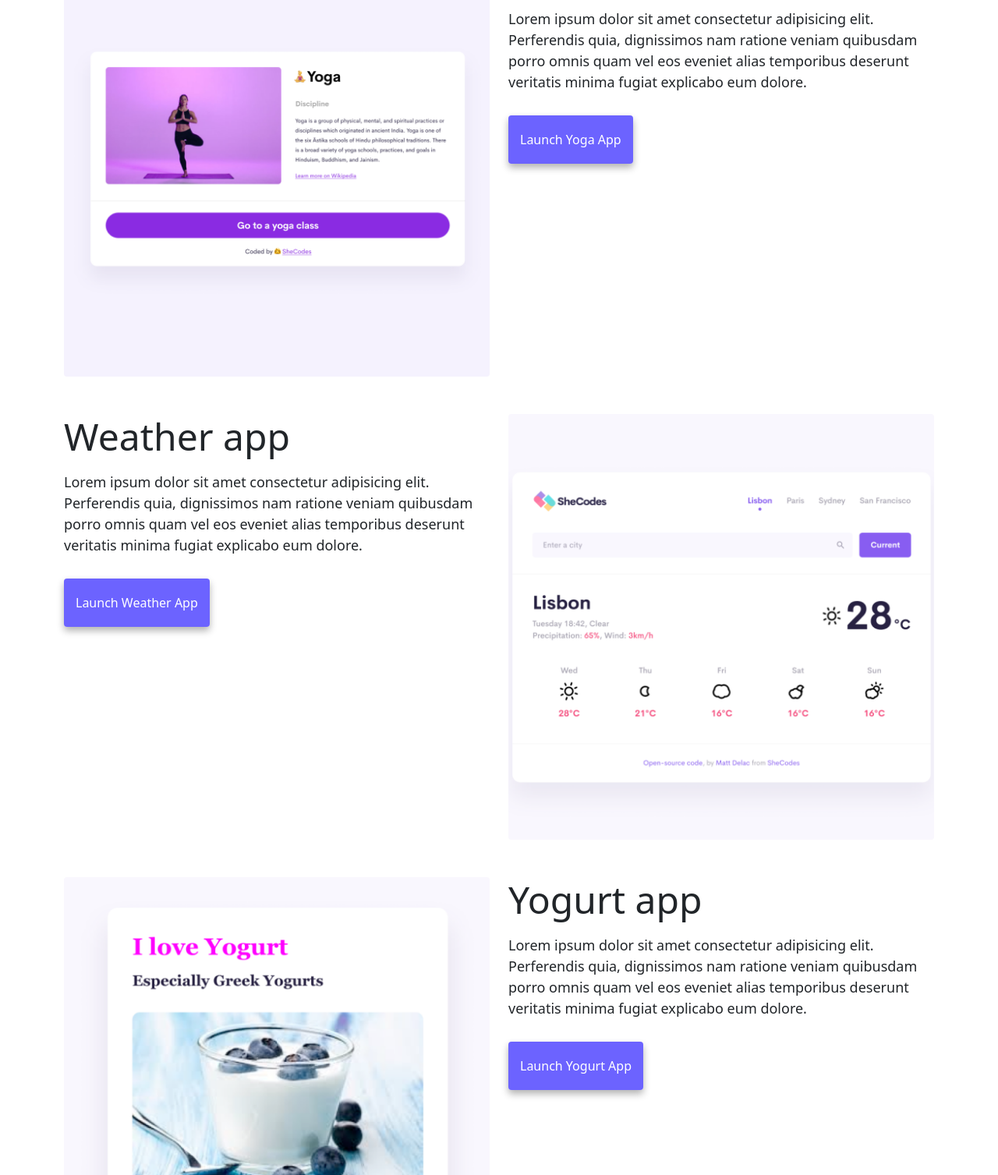
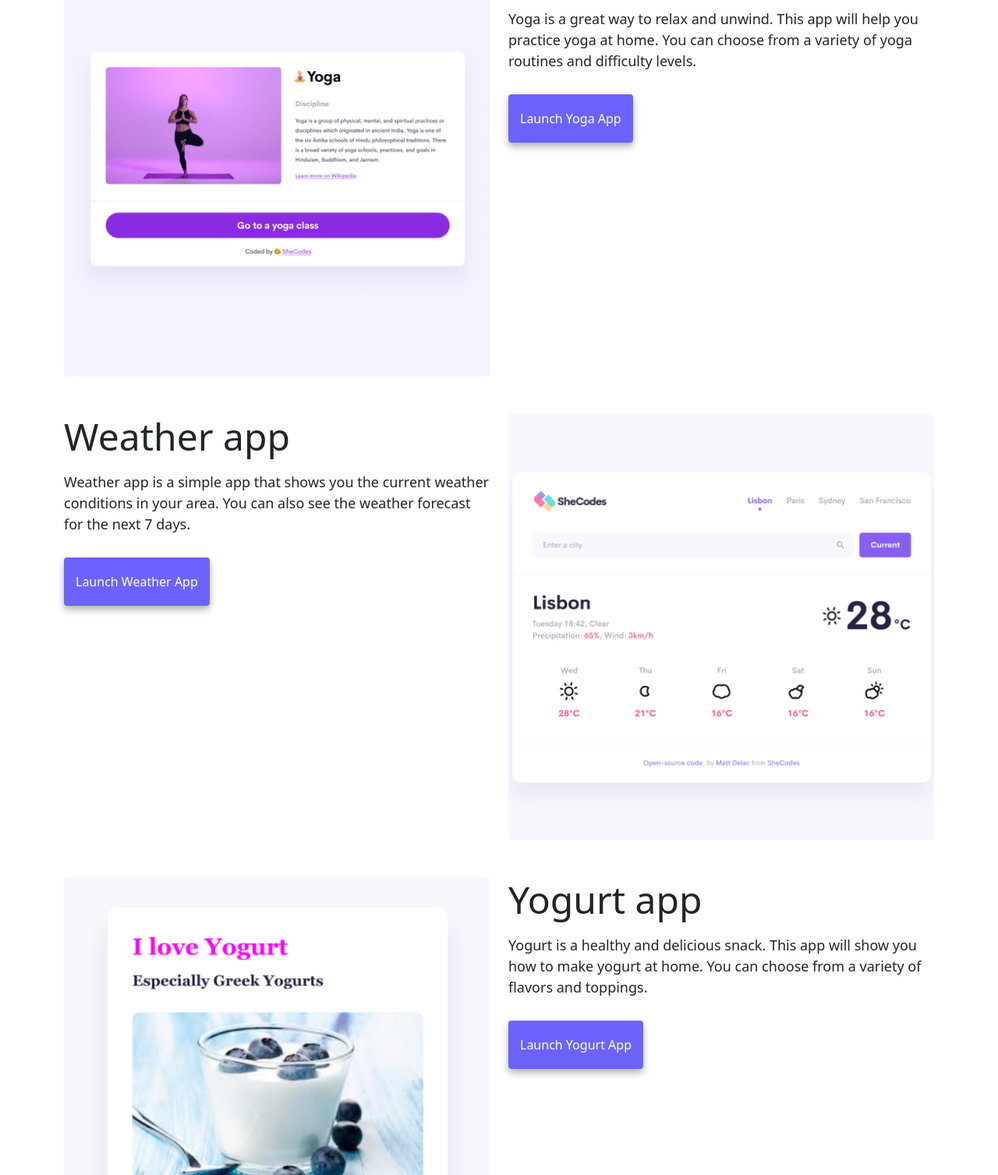
Before and after one commit to steph-sketch850/porfolio-pj, a plain HTML site: page index.html in a window 1280 px wide. Shown: the part 563-2070 px from the top of the page at 78% size. Drawn offline with nearby package versions, Linux system fonts and the light colour scheme.

Commit message:
Added content description to all <p>

```diff
--- a/index.html
+++ b/index.html
@@ -53,10 +53,9 @@
             <div class="col-6">
                 <h2 class="mb-3">Yoga app</h2>
                 <p>
-                    Lorem ipsum dolor sit amet consectetur adipisicing elit. Perferendis
-                    quia, dignissimos nam ratione veniam quibusdam porro omnis quam vel
-                    eos eveniet alias temporibus deserunt veritatis minima fugiat
-                    explicabo eum dolore.
+                    Yoga is a great way to relax and unwind. This app will help you
+                    practice yoga at home. You can choose from a variety of yoga
+                    routines and difficulty levels.
                 </p>
                 <div class="mt-5">
                     <a href="#" class="primary-link" title="yoga app">Launch Yoga App</a>
@@ -67,10 +66,9 @@
             <div class="col-6">
                 <h2 class="mb-3">Weather app</h2>
                 <p>
-                    Lorem ipsum dolor sit amet consectetur adipisicing elit. Perferendis
-                    quia, dignissimos nam ratione veniam quibusdam porro omnis quam vel
-                    eos eveniet alias temporibus deserunt veritatis minima fugiat
-                    explicabo eum dolore.
+                    Weather app is a simple app that shows you the current weather
+                    conditions in your area. You can also see the weather forecast for
+                    the next 7 days.
                 </p>
                 <div class="mt-5">
                     <a href="#" class="primary-link" title="weather app">Launch Weather App</a>
@@ -87,10 +85,9 @@
             <div class="col-6">
                 <h2 class="mb-3">Yogurt app</h2>
                 <p>
-                    Lorem ipsum dolor sit amet consectetur adipisicing elit. Perferendis
-                    quia, dignissimos nam ratione veniam quibusdam porro omnis quam vel
-                    eos eveniet alias temporibus deserunt veritatis minima fugiat
-                    explicabo eum dolore.
+                    Yogurt is a healthy and delicious snack. This app will show you how
+                    to make yogurt at home. You can choose from a variety of flavors and
+                    toppings.
                 </p>
                 <div class="mt-5">
                     <a href="#" class="primary-link" title="weather app">Launch Yogurt App</a>
```
Also changed, not shown: about.html (+3 -4 lines).
